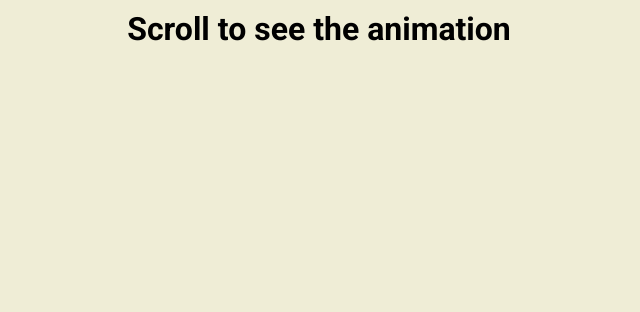
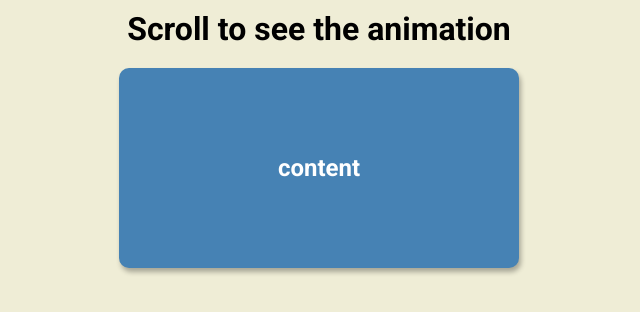
Before and after one commit to eemansayed/scroll-animation, a plain HTML site: page index.html in a window 1280 px wide. Shown: the top 312 px of the page, without its empty margins (321-961 px from the left). Drawn offline with Linux system fonts and the light colour scheme.

Commit message:
edit div with class box

```diff
--- a/index.html
+++ b/index.html
@@ -10,7 +10,7 @@
 </head>
 <body>
  <h1>Scroll to see the animation</h1>
- <div class="box"><h2>content</h2></div>
+ <div class="box show"><h2>content</h2></div>
  <div class="box"><h2>content</h2></div>
  <div class="box"><h2>content</h2></div>
  <div class="box"><h2>content</h2></div>
```
